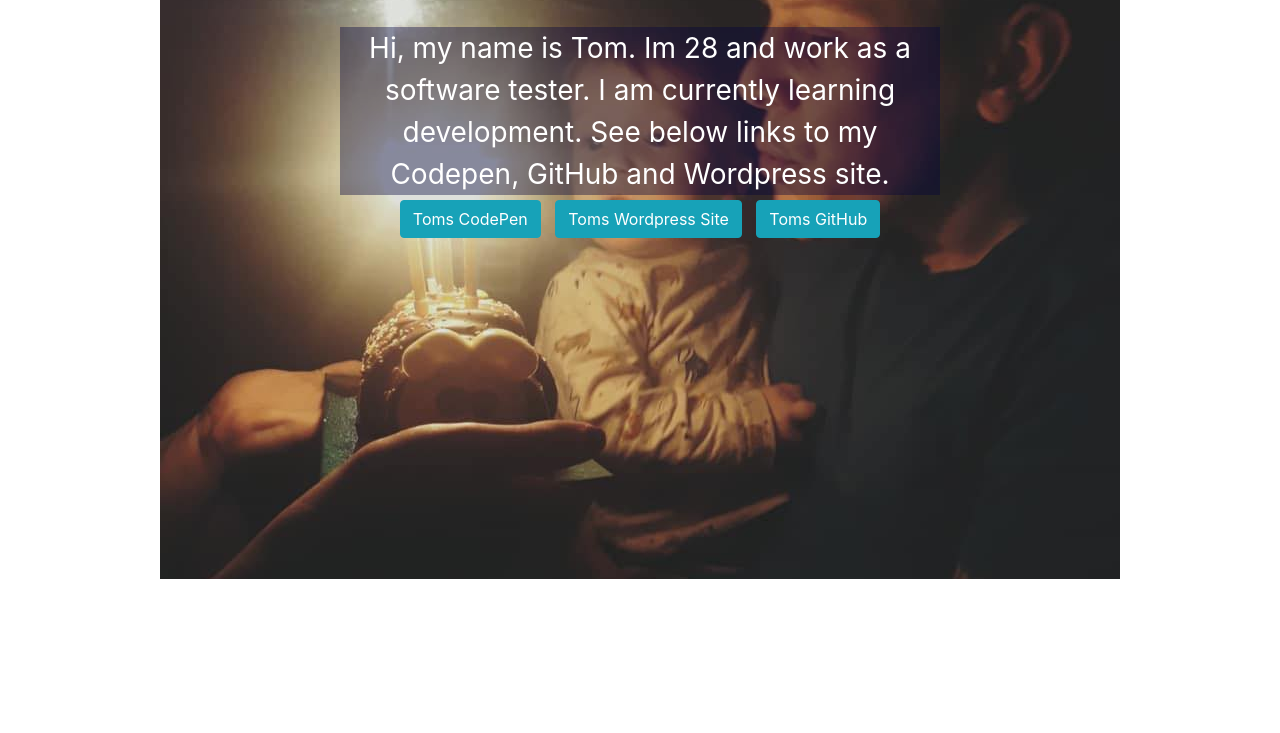
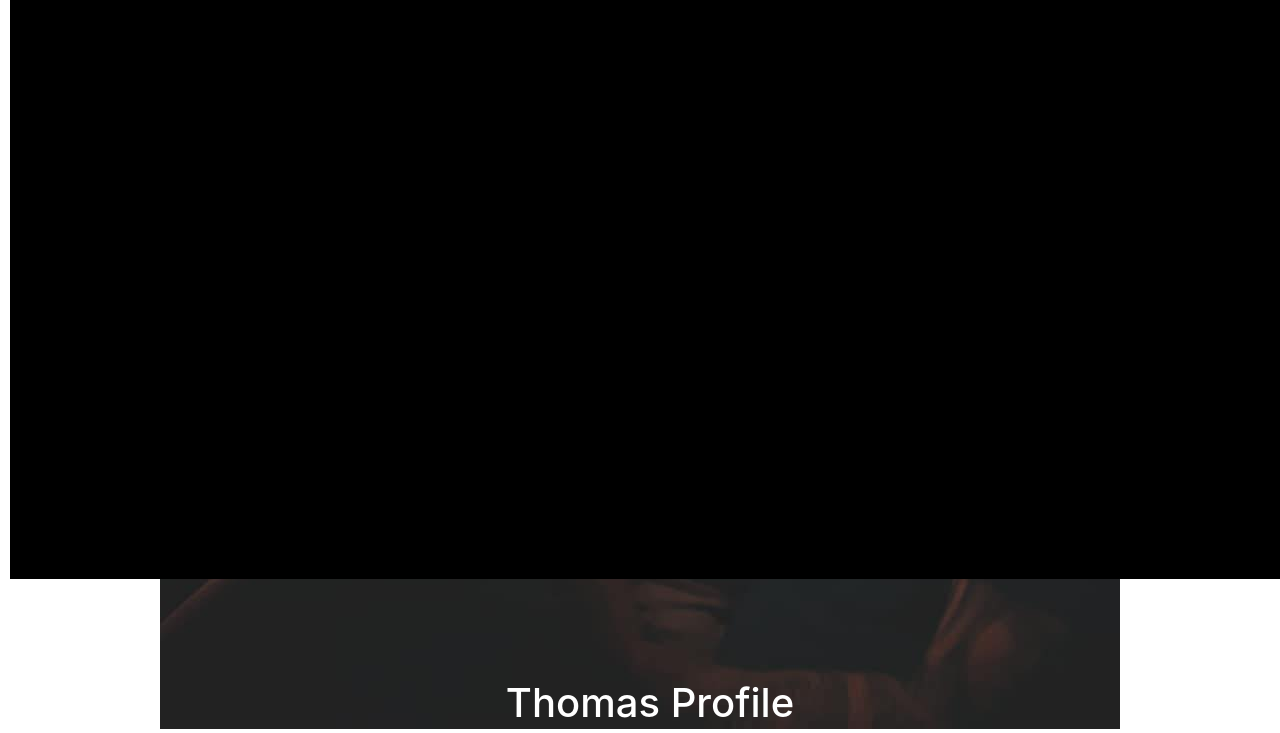
Before and after one commit to ThomasWilliams265/Profile-Page, a plain HTML site: page index.html in a window 1280 px wide. Shown: the part 231-964 px from the top of the page. Before the commit the page ends 810 px from the top, so only its background shows below. Drawn offline with nearby package versions, Linux system fonts and the light colour scheme.

Commit message:
black background

```diff
--- a/format.css
+++ b/format.css
@@ -28,3 +28,8 @@ p {
     text-align: center;
 
   }
+.blackspace{
+    width: 100%;
+    height:100%;
+    background-color: black;
+}
--- a/index.html
+++ b/index.html
@@ -19,12 +19,12 @@
     position:absolute;
     height:100%;
     width:100%;
-    margin-top:10px;
+    margin:10px;
     top:0;
     bottom:0;
     left:0;
     right:0;
-    z-index:0;
+    z-index:1;
     }
 
     </style>
@@ -32,6 +32,10 @@
 
 
 <body>
+
+    <div class="blackspace">
+
+    </div>
 
         <h1>Thomas Profile</h1>
 
```
